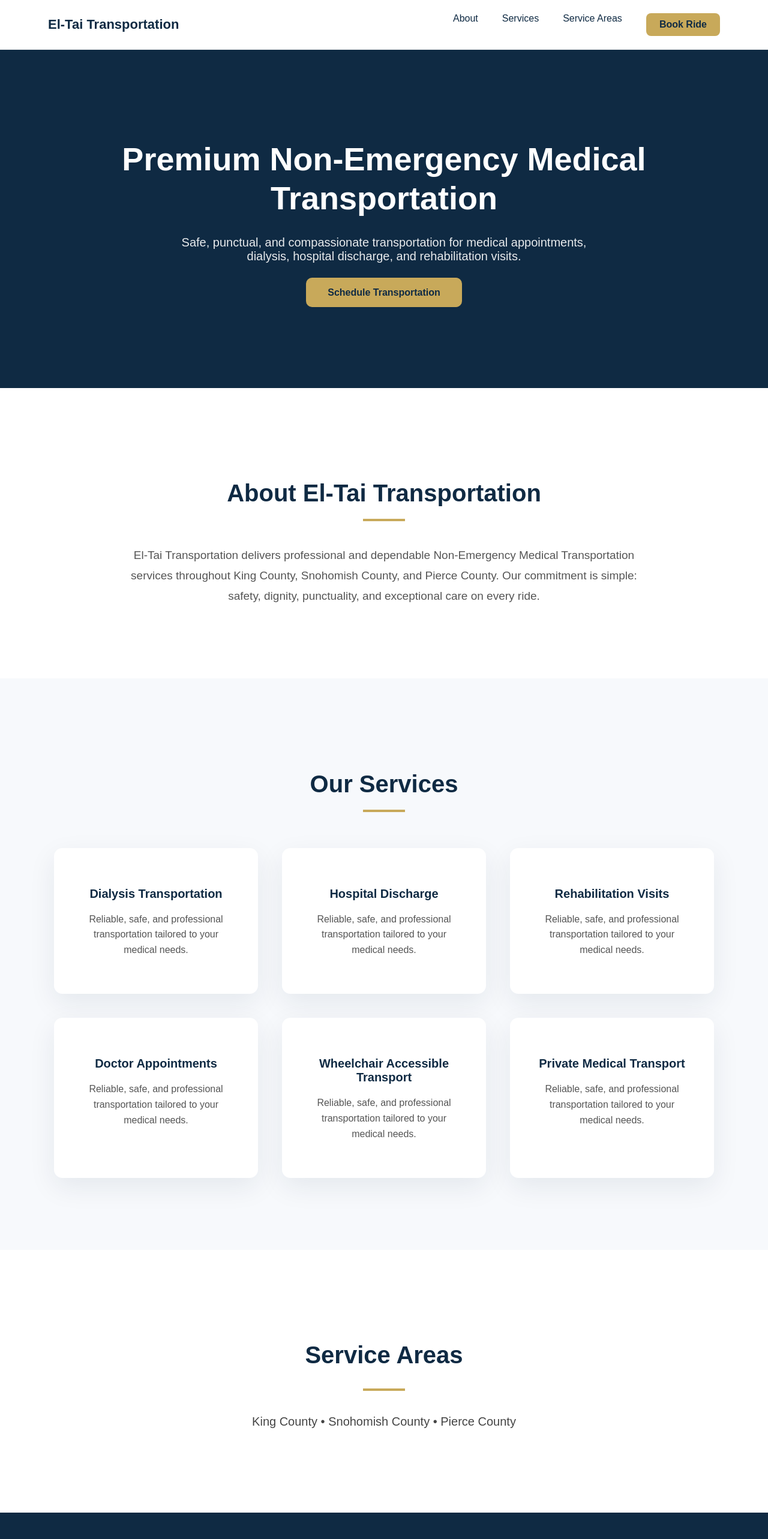
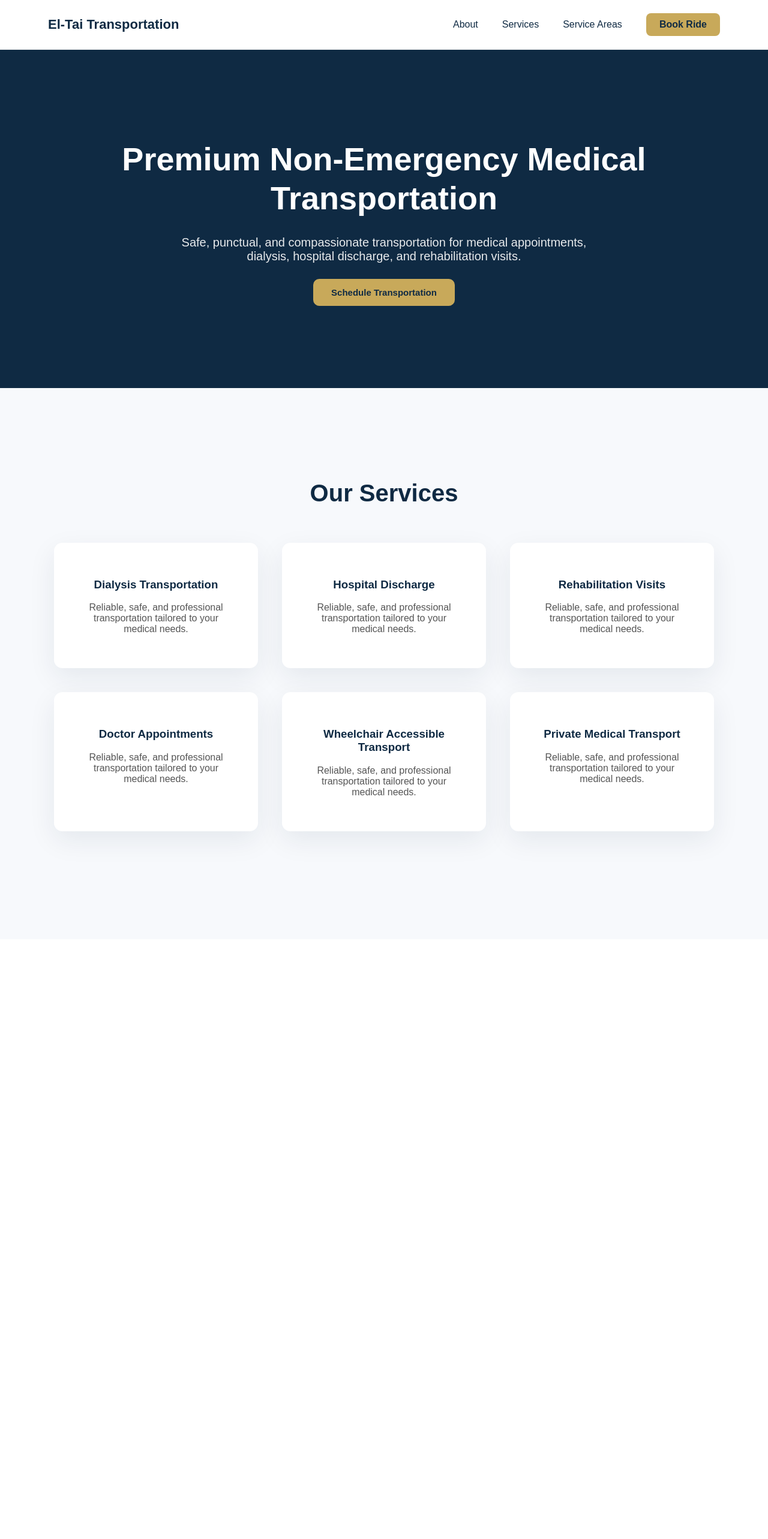
Before and after one commit to WillieKM/el-tai-nemt-v2, a Next.js app: page / in a window 1280 px wide. Shown: the top 2566 px of the page at 60% size. After the commit the page ends 1566 px from the top, so only its background shows below. Built offline with nearby package versions, Linux system fonts and the light colour scheme.

Commit message:
Update page.tsx
mobile responsive upgrade

```diff
--- a/app/page.tsx
+++ b/app/page.tsx
@@ -1,24 +1,31 @@
 export default function Home() {
+  const isMobile = typeof window !== "undefined" && window.innerWidth < 768;
+
   return (
     <main style={{ fontFamily: "Arial, sans-serif", margin: 0 }}>
 
       {/* NAVBAR */}
       <nav style={{
         display: "flex",
+        flexDirection: isMobile ? "column" : "row",
         justifyContent: "space-between",
         alignItems: "center",
-        padding: "22px 80px",
+        padding: isMobile ? "20px" : "22px 80px",
         borderBottom: "1px solid #eee",
         background: "white",
-        position: "sticky",
-        top: 0,
-        zIndex: 1000
+        gap: isMobile ? "15px" : "0"
       }}>
         <div style={{ fontSize: "22px", fontWeight: 700, color: "#0F2A43" }}>
           El-Tai Transportation
         </div>
 
-        <div style={{ display: "flex", gap: "40px", fontWeight: 500 }}>
+        <div style={{
+          display: "flex",
+          flexDirection: isMobile ? "column" : "row",
+          gap: isMobile ? "15px" : "40px",
+          fontWeight: 500,
+          alignItems: "center"
+        }}>
           <a href="#about" style={{ textDecoration: "none", color: "#0F2A43" }}>About</a>
           <a href="#services" style={{ textDecoration: "none", color: "#0F2A43" }}>Services</a>
           <a href="#areas" style={{ textDecoration: "none", color: "#0F2A43" }}>Service Areas</a>
@@ -40,10 +47,10 @@
         background: "#0F2A43",
         color: "white",
         textAlign: "center",
-        padding: "150px 20px"
+        padding: isMobile ? "100px 20px" : "150px 20px"
       }}>
         <h1 style={{
-          fontSize: "54px",
+          fontSize: isMobile ? "36px" : "54px",
           maxWidth: "900px",
           margin: "0 auto 30px auto",
           lineHeight: 1.2
@@ -52,7 +59,7 @@
         </h1>
 
         <p style={{
-          fontSize: "20px",
+          fontSize: isMobile ? "16px" : "20px",
           maxWidth: "750px",
           margin: "0 auto 40px auto",
           opacity: 0.9
@@ -63,70 +70,33 @@
 
         <a href="#contact" style={{
           background: "#C8A95A",
-          padding: "16px 36px",
+          padding: "14px 30px",
           borderRadius: "10px",
           textDecoration: "none",
           color: "#0F2A43",
           fontWeight: 700,
-          fontSize: "16px"
+          fontSize: "15px"
         }}>
           Schedule Transportation
         </a>
       </section>
 
-      {/* ABOUT */}
-      <section id="about" style={{
-        padding: "120px 20px",
-        textAlign: "center"
-      }}>
-        <h2 style={{ fontSize: "40px", color: "#0F2A43", marginBottom: "20px" }}>
-          About El-Tai Transportation
-        </h2>
-
-        <div style={{
-          width: "70px",
-          height: "4px",
-          background: "#C8A95A",
-          margin: "20px auto 40px auto"
-        }} />
-
-        <p style={{
-          maxWidth: "900px",
-          margin: "0 auto",
-          fontSize: "19px",
-          lineHeight: 1.8,
-          color: "#555"
-        }}>
-          El-Tai Transportation delivers professional and dependable
-          Non-Emergency Medical Transportation services throughout King County,
-          Snohomish County, and Pierce County. Our commitment is simple:
-          safety, dignity, punctuality, and exceptional care on every ride.
-        </p>
-      </section>
-
       {/* SERVICES */}
       <section id="services" style={{
         background: "#F7F9FC",
-        padding: "120px 20px",
+        padding: isMobile ? "80px 20px" : "120px 20px",
         textAlign: "center"
       }}>
-        <h2 style={{ fontSize: "40px", color: "#0F2A43", marginBottom: "20px" }}>
+        <h2 style={{ fontSize: isMobile ? "30px" : "40px", color: "#0F2A43" }}>
           Our Services
         </h2>
 
         <div style={{
-          width: "70px",
-          height: "4px",
-          background: "#C8A95A",
-          margin: "20px auto 60px auto"
-        }} />
-
-        <div style={{
           display: "grid",
-          gridTemplateColumns: "repeat(auto-fit, minmax(280px, 1fr))",
+          gridTemplateColumns: isMobile ? "1fr" : "repeat(auto-fit, minmax(280px, 1fr))",
           gap: "40px",
           maxWidth: "1100px",
-          margin: "0 auto"
+          margin: "60px auto"
         }}>
           {[
             "Dialysis Transportation",
@@ -138,19 +108,12 @@
           ].map(service => (
             <div key={service} style={{
               background: "white",
-              padding: "45px",
+              padding: "40px",
               borderRadius: "14px",
-              boxShadow: "0 15px 45px rgba(15,42,67,0.08)",
-              transition: "all 0.3s ease"
+              boxShadow: "0 15px 45px rgba(15,42,67,0.08)"
             }}>
-              <h3 style={{
-                color: "#0F2A43",
-                marginBottom: "18px",
-                fontSize: "20px"
-              }}>
-                {service}
-              </h3>
-              <p style={{ color: "#555", lineHeight: 1.6 }}>
+              <h3 style={{ color: "#0F2A43" }}>{service}</h3>
+              <p style={{ color: "#555" }}>
                 Reliable, safe, and professional transportation tailored to your medical needs.
               </p>
             </div>
@@ -158,69 +121,6 @@
         </div>
       </section>
 
-      {/* SERVICE AREAS */}
-      <section id="areas" style={{
-        padding: "120px 20px",
-        textAlign: "center"
-      }}>
-        <h2 style={{ fontSize: "40px", color: "#0F2A43" }}>
-          Service Areas
-        </h2>
-
-        <div style={{
-          width: "70px",
-          height: "4px",
-          background: "#C8A95A",
-          margin: "20px auto 40px auto"
-        }} />
-
-        <p style={{
-          fontSize: "20px",
-          fontWeight: 500,
-          color: "#444"
-        }}>
-          King County • Snohomish County • Pierce County
-        </p>
-      </section>
-
-      {/* CONTACT */}
-      <section id="contact" style={{
-        background: "#0F2A43",
-        color: "white",
-        padding: "120px 20px",
-        textAlign: "center"
-      }}>
-        <h2 style={{ fontSize: "40px", marginBottom: "20px" }}>
-          Request Transportation
-        </h2>
-
-        <div style={{
-          width: "70px",
-          height: "4px",
-          background: "#C8A95A",
-          margin: "20px auto 40px auto"
-        }} />
-
-        <p style={{ fontSize: "20px", marginBottom: "12px" }}>
-          Phone: (XXX) XXX-XXXX
-        </p>
-
-        <p style={{ fontSize: "20px" }}>
-          Email: info@el-taitransportation.com
-        </p>
-      </section>
-
-      {/* FOOTER */}
-      <footer style={{
-        background: "#0A1F33",
-        color: "white",
-        textAlign: "center",
-        padding: "30px",
-        fontSize: "14px"
-      }}>
-        © {new Date().getFullYear()} El-Tai Transportation. All rights reserved.
-      </footer>
-
     </main>
   );
 }
```
